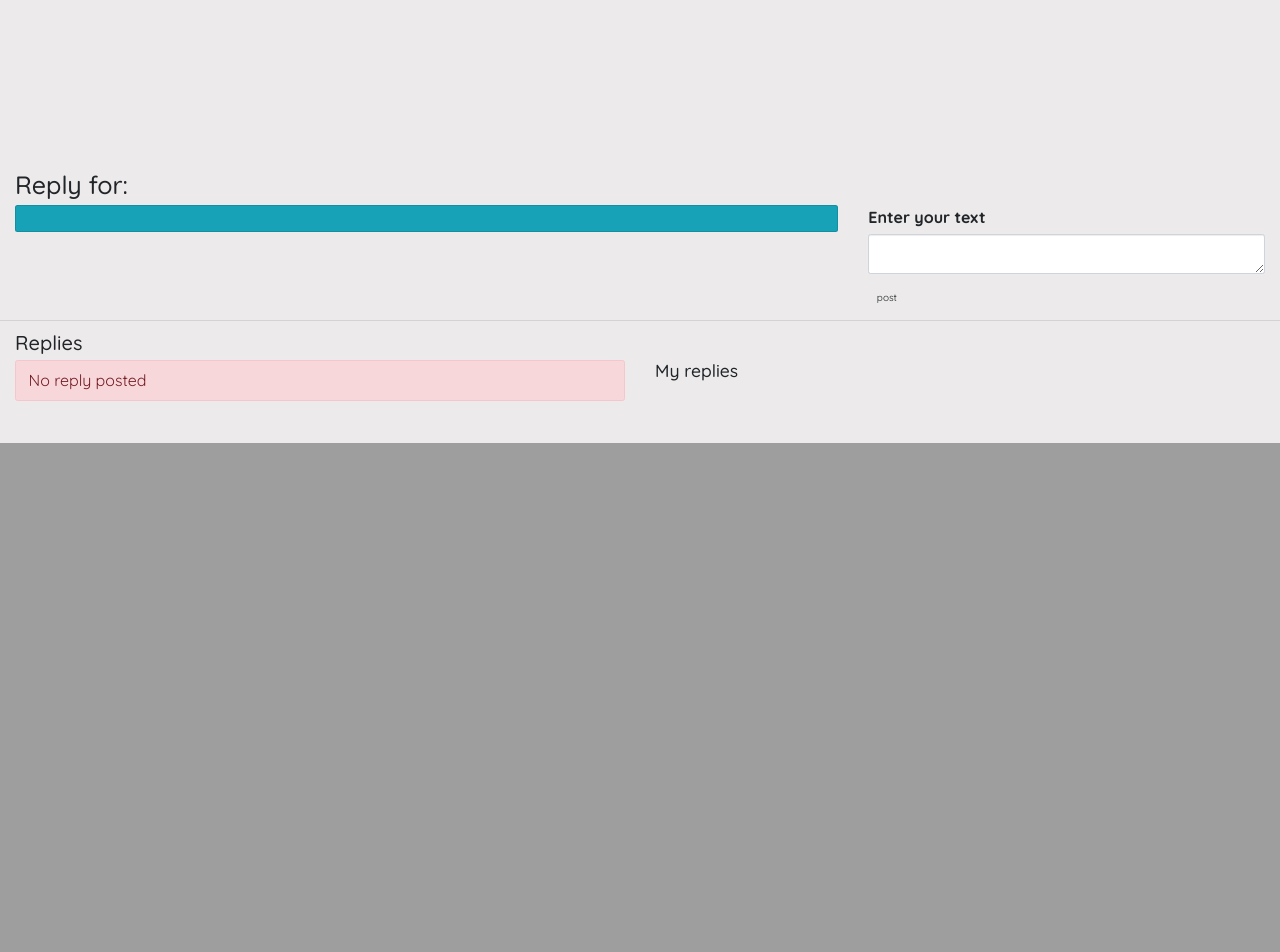
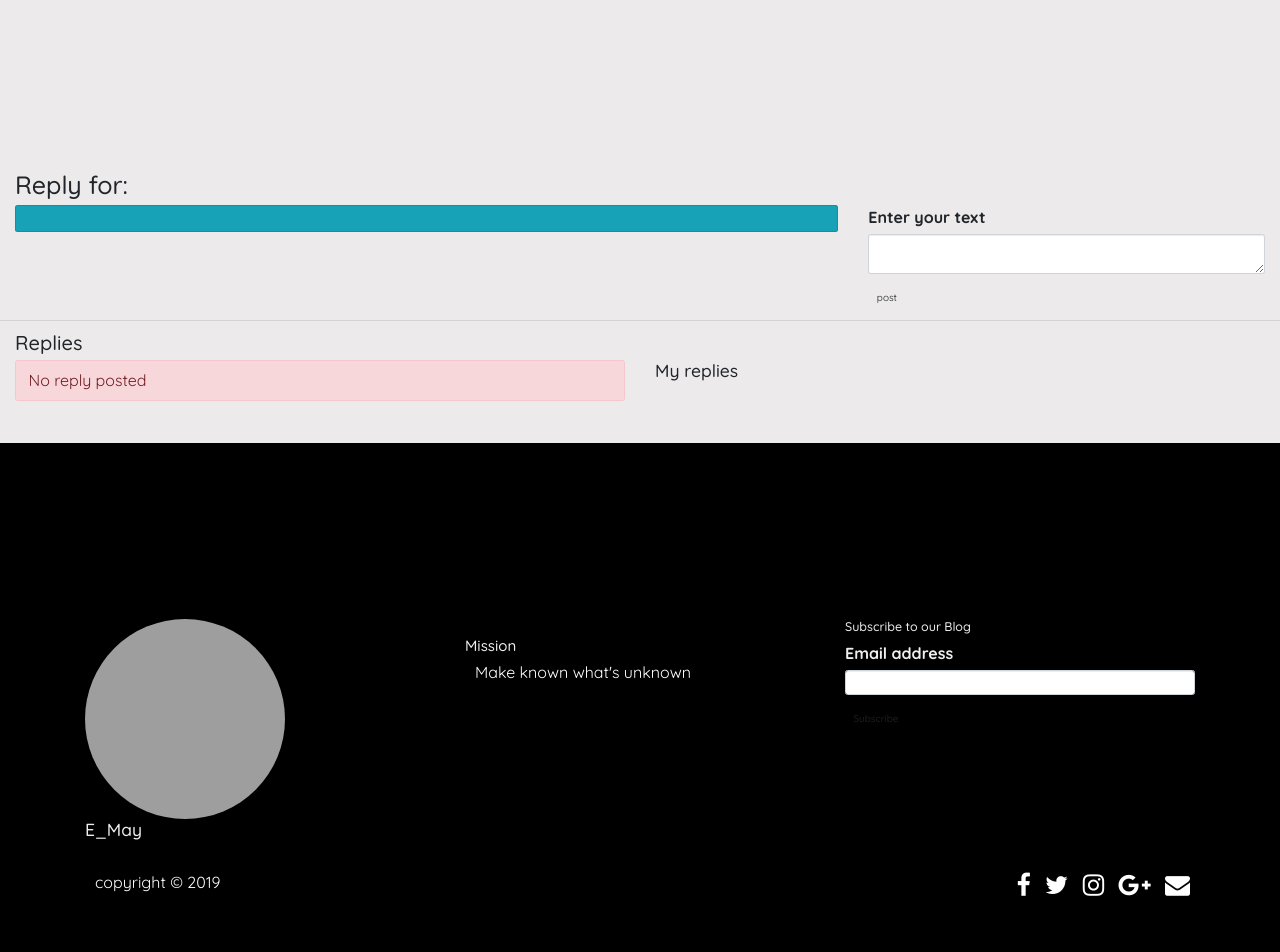
Before and after one commit to petermirithu/Emergency_app, a Flask app: template app/templates/reply.html in a window 1280 px wide. Shown: the part 406-1358 px from the top of the page. Before the commit the page ends 849 px from the top, so only its background shows below. Run offline with Flask 2, Linux system fonts and the light colour scheme; the template is opened without the code that fills it: values that come from a table or form of the project are taken from there, others are empty; some libraries are stand-ins or nearby versions; grey boxes are pictures that could not be loaded.

```diff
--- a/app/templates/reply.html
+++ b/app/templates/reply.html
@@ -56,4 +56,46 @@
   </div>
 
 </section>
+
+<!-- Footer -->
+<section id="footer">
+  <div class="container">
+    <div class="row text-center text-xs-center text-sm-left text-md-left">
+      <div class="col-xs-12 col-sm-4 col-md-4">
+        <img src="https://webstockreview.net/images/sunny-clipart-clip-art-2.jpg" id="footer-img" alt="">
+        <h3>E_May</h3>
+      </div>
+      <div class="col-xs-12 col-sm-4 col-md-4">
+        <h4 style="padding-top: 18px;">Mission</h4>
+        <p>Make known what's unknown</p>
+      </div>
+      <div class="col-xs-12 col-sm-4 col-md-4" id="p">
+        <h5 class="card-title">Subscribe to our Blog</h5>
+        {{wtf.quick_form(subscriber_form)}}
+      </div>
+    </div>
+
+    <div class="row" style="padding-top: 20px !important;">
+      <div class="col-xs-12 col-sm-12 col-md-12 mt-2 mt-sm-2 text-center text-white">
+        <div style="float: left !important;">
+          <p>copyright &copy; 2019</p>
+        </div>
+        <div style="float: right !important;">
+          <ul class="list-unstyled list-inline social text-center">
+            <li class="list-inline-item"><a href="javascript:void();"><i class="fa fa-facebook"></i></a>
+            </li>
+            <li class="list-inline-item"><a href="javascript:void();"><i class="fa fa-twitter"></i></a></li>
+            <li class="list-inline-item"><a href="javascript:void();"><i class="fa fa-instagram"></i></a>
+            </li>
+            <li class="list-inline-item"><a href="javascript:void();"><i class="fa fa-google-plus"></i></a>
+            </li>
+            <li class="list-inline-item"><a href="javascript:void();" target="_blank"><i class="fa fa-envelope"></i></a>
+            </li>
+          </ul>
+        </div>
+      </div>
+
+    </div>
+  </div>
+</section>
 {% endblock content %}
```
Lines whose indentation alone changed are shown as unchanged.
